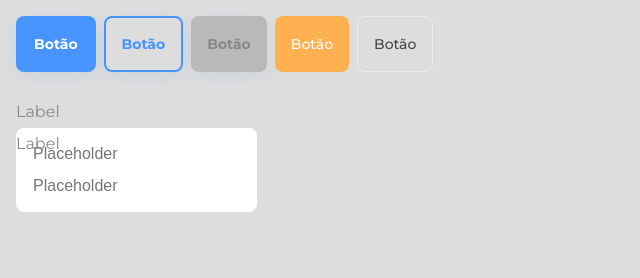
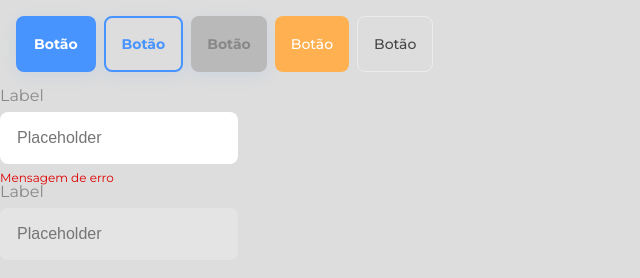
Before and after one commit to acamposlucas/7daysresponsividade, a plain HTML site: page index.html in a window 1280 px wide. Shown: the whole page, without its empty margins (0-640 px from the left). Drawn offline with Linux system fonts and the light colour scheme.

Commit message:
Removes position Add display flex on input

```diff
--- a/assets/components/input/input.css
+++ b/assets/components/input/input.css
@@ -10,20 +10,24 @@ input {
 }
 
 .label-div {
-  position: relative;
   color: var(--clr-gray-label);
+  display: flex;
+  flex-direction: column;
+  gap: 0.5rem;
+  height: 100%;
 }
 
 .label {
-  position: absolute;
+  display: contents;
 }
 
 .input {
   padding: 1rem;
   border-radius: 8px;
-  margin-top: 0.5rem;
   color: var(--clr-gray-placeholder);
   border: 1px solid transparent;
+  width: 100%;
+  max-width: 238px;
 }
 
 .input:hover {
@@ -40,8 +44,13 @@ input {
   border: 1px solid var(--clr-red-input);
 }
 
-.input.input--disabled {
+.input--disabled {
   border: 1px solid transparent;
-  background-color: transparent;
-  color: var(--clr-gray-label-disabled);
+  background-color: var(--clr-gray-label-disabled);
+  color: var(--clr-gray-placeholder-disabled);
 }
+
+.label--error {
+  color: var(--clr-red-input);
+  font-size: var(--fs-smaller);
+}
--- a/assets/css/base.css
+++ b/assets/css/base.css
@@ -14,7 +14,9 @@
   --clr-gray-label: #898989;
   --clr-gray-placeholder: #cfcfcf;
   --clr-gray-placeholder-hover: #adadad;
+  --clr-gray-placeholder-disabled: #afadad;
   --clr-gray-label-disabled: #e4e4e4;
+
   --clr-orange: #ffb050;
   --clr-red-input: #de0000;
   --clr-red-message: #ce0303;
--- a/assets/css/style.css
+++ b/assets/css/style.css
@@ -4,3 +4,7 @@
   padding: 1rem;
   flex-wrap: wrap;
 }
+
+.grid {
+  display: grid;
+}
--- a/index.html
+++ b/index.html
@@ -28,19 +28,24 @@
       <button class="btn btn--transparent">Botão</button>
     </div>
 
-    <div class="components">
+    <div>
       <div class="label-div">
         <label class="label" for=""
           >Label
           <input type="text" placeholder="Placeholder" class="input" />
         </label>
+        <span class="label--error">Mensagem de erro</span>
       </div>
-    </div>
-    <div class="components">
       <div class="label-div">
-        <label for="" class="label"
-          >Label<input type="text" placeholder="Placeholder" class="input"
-        /></label>
+        <label class="label" for=""
+          >Label
+          <input
+            type="text"
+            placeholder="Placeholder"
+            class="input input--disabled"
+            disabled
+          />
+        </label>
       </div>
     </div>
   </body>
```
